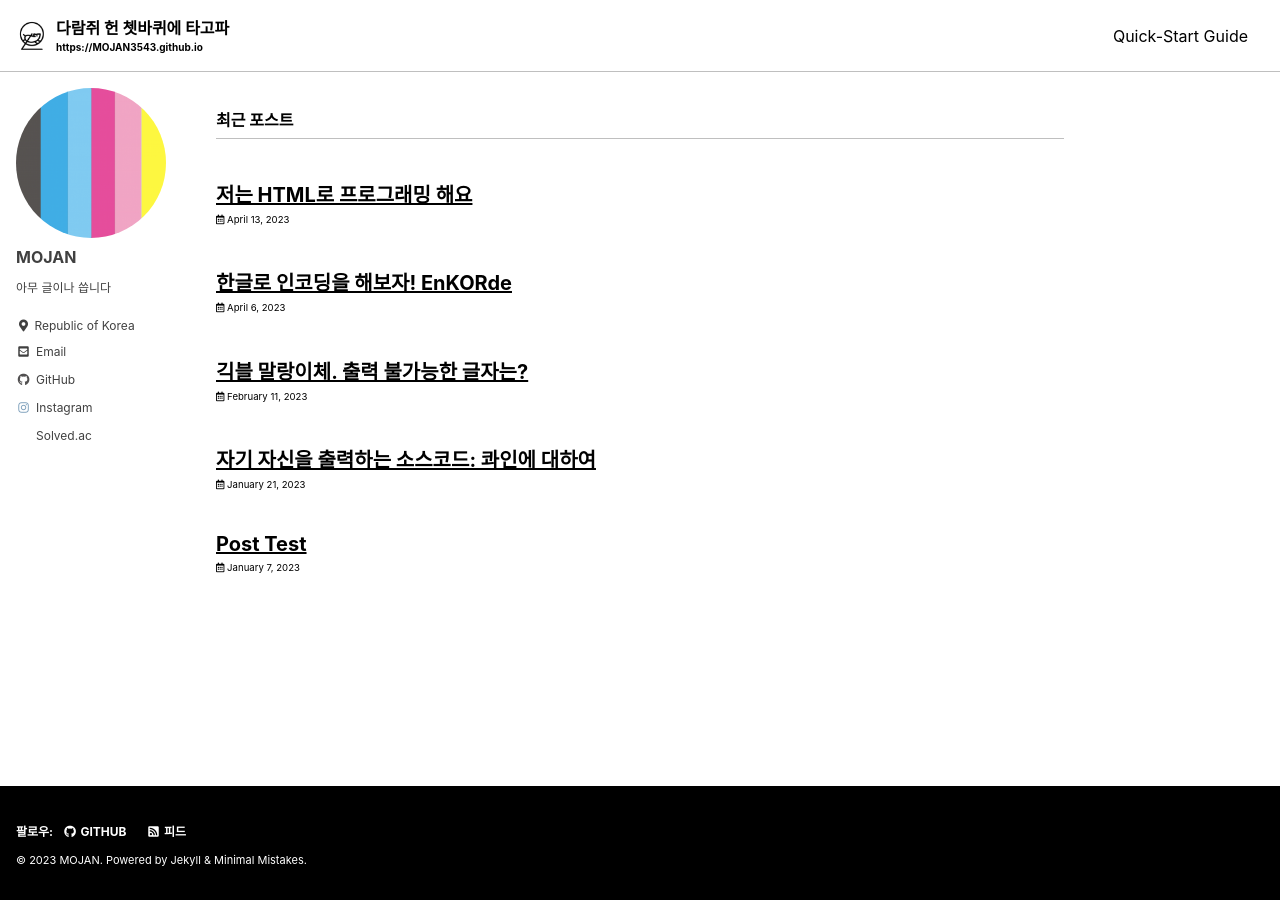
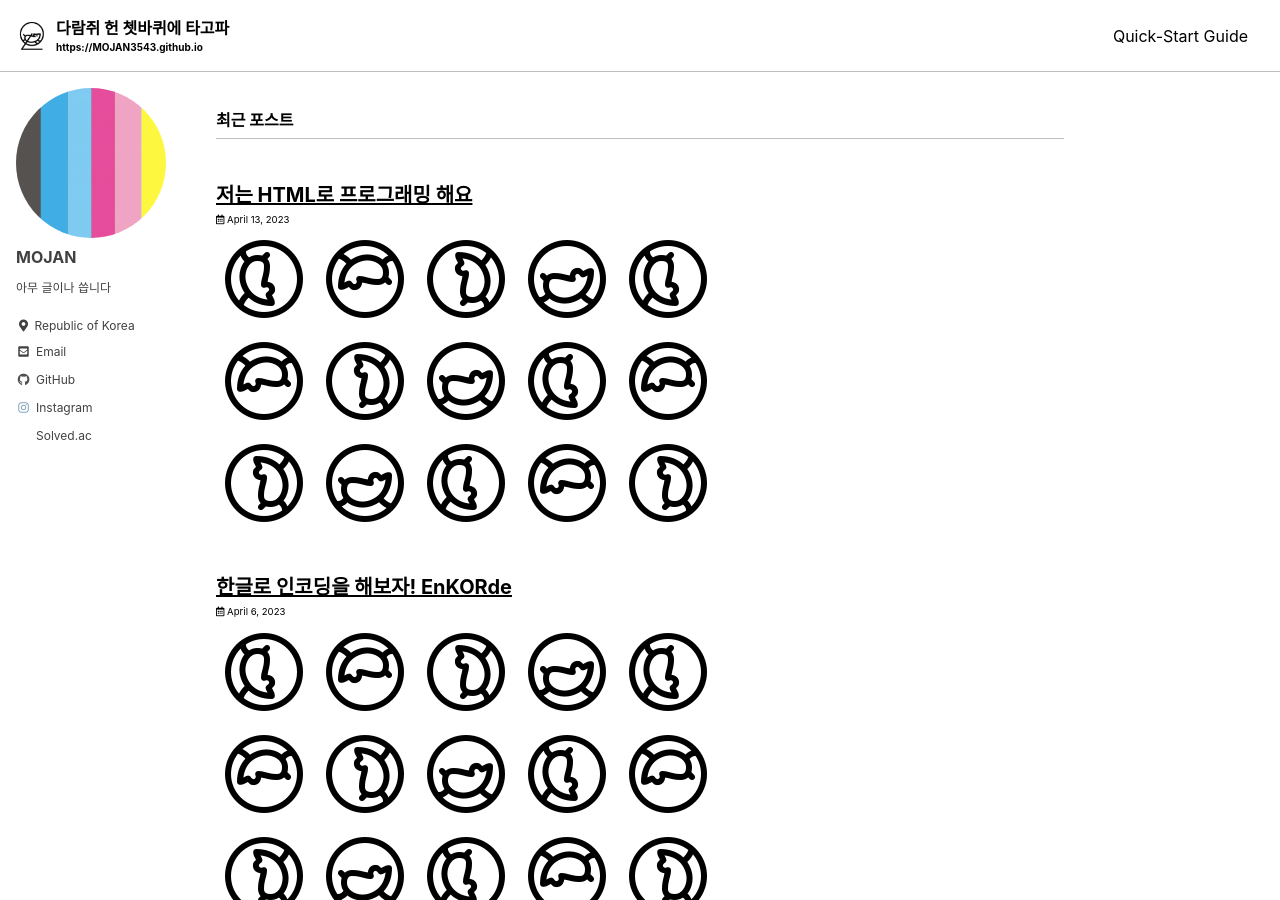
Before and after one commit to MOJAN3543/MOJAN3543.github.io, a Jekyll site: the page built from index.html, in a window 1280 px wide and 900 px high. Built offline with Jekyll 4.4.1, drawn with Linux system fonts in a browser that asks for light colours; cached includes are drawn as plain includes; the list of posts is cut into pages by our own code.

Commit message:
Update _config.yml

```diff
--- a/_config.yml
+++ b/_config.yml
@@ -24,7 +24,7 @@ description              : ""
 url                      : "https://MOJAN3543.github.io" # the base hostname & protocol for your site e.g. "https://mmistakes.github.io"
 baseurl                  : # the subpath of your site, e.g. "/blog"
 repository               : "https://github.com/MOJAN3543/MOJAN3543.github.io" # GitHub username/repo-name e.g. "mmistakes/minimal-mistakes"
-teaser                   : # path of fallback teaser image, e.g. "/assets/images/500x300.png"
+teaser                   : "images/teaser.png"# path of fallback teaser image, e.g. "/assets/images/500x300.png"
 logo                     : "images/wheel.png"# path of logo image to display in the masthead, e.g. "/assets/images/88x88.png"
 masthead_title           : "다람쥐 헌 쳇바퀴에 타고파" # overrides the website title displayed in the masthead, use " " for no title
 # breadcrumbs            : false # true, false (default)
```
